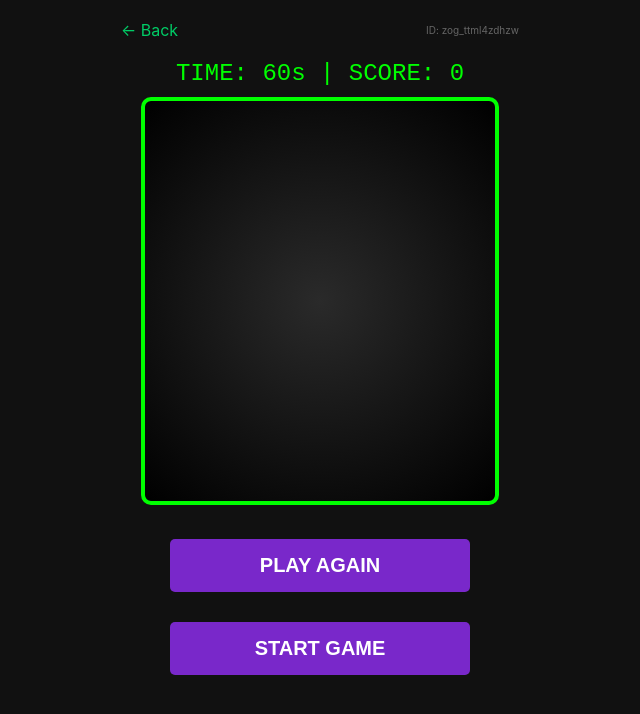
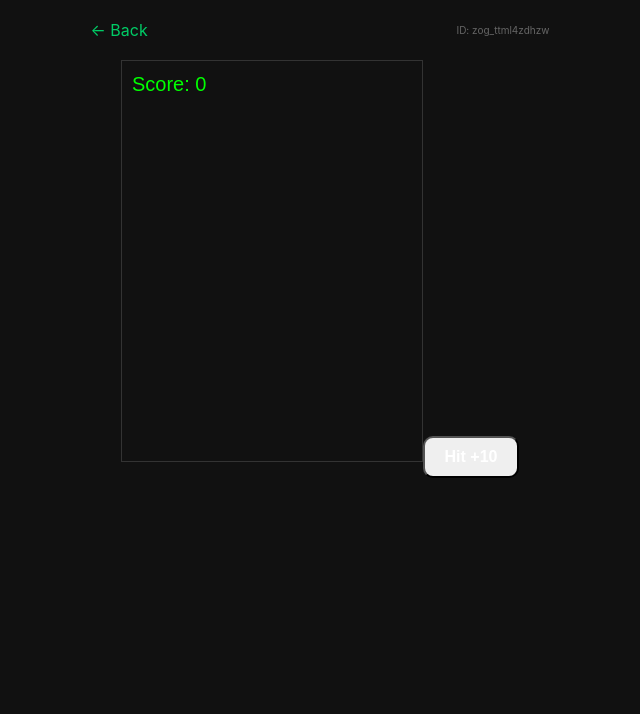
Before and after one commit to theRunnerz/zog-alpha, a Next.js app: page /play in a window 1280 px wide. Shown: the top 714 px of the page, without its empty margins (340-980 px from the left). Built offline with nearby package versions, Linux system fonts and the light colour scheme.

Commit message:
Day 2 Complete

```diff
--- a/components/GameCanvas.js
+++ b/components/GameCanvas.js
@@ -1,108 +1,33 @@
-import { useEffect, useRef, useState } from 'react';
-import { getSessionId } from '../lib/session';
-
-// --- Emoji drawing helper ---
-const drawAlien = (ctx, x, y, radius) => {
-  ctx.font = `${radius * 2}px Arial`;
-  ctx.textAlign = 'center';
-  ctx.textBaseline = 'middle';
-  ctx.fillText('👾', x, y);
-};
+import { useState, useEffect, useRef } from "react";
 
 export default function GameCanvas({ targetScore }) {
   const canvasRef = useRef(null);
-  const [isPlaying, setIsPlaying] = useState(false);
   const [score, setScore] = useState(0);
-  const [timeLeft, setTimeLeft] = useState(60);
-  const [roast, setRoast] = useState('');
+  const [gameOver, setGameOver] = useState(false);
+  const [roast, setRoast] = useState("");          // ✅ Store AI roast
   const [loadingRoast, setLoadingRoast] = useState(false);
-  const [shareLink, setShareLink] = useState(null); // NEW: store share URL
 
-  // Game state
-  const gameState = useRef({
-    target: { x: 150, y: 150, radius: 25, vx: 2, vy: 2 },
-    width: 0,
-    height: 0
-  });
-
-  // 1. Game loop
-  useEffect(() => {
-    const canvas = canvasRef.current;
-    const ctx = canvas.getContext('2d');
-    let animationFrameId;
-
-    const render = () => {
-      if (!isPlaying) return;
-
-      const { width, height, target } = gameState.current;
-
-      // Update Physics
-      target.x += target.vx;
-      target.y += target.vy;
-
-      // Bounce
-      if (target.x + target.radius > width || target.x - target.radius < 0) target.vx *= -1;
-      if (target.y + target.radius > height || target.y - target.radius < 0) target.vy *= -1;
-
-      // Draw
-      ctx.clearRect(0, 0, width, height);
-      drawAlien(ctx, target.x, target.y, target.radius);
-
-      animationFrameId = window.requestAnimationFrame(render);
-    };
-
-    if (isPlaying) {
-      gameState.current.width = canvas.width;
-      gameState.current.height = canvas.height;
-      render();
-    }
-
-    return () => window.cancelAnimationFrame(animationFrameId);
-  }, [isPlaying]);
-
-  // 2. Timer
-  useEffect(() => {
-    let timerId;
-    if (isPlaying && timeLeft > 0) {
-      timerId = setInterval(() => setTimeLeft(t => t - 1), 1000);
-    } else if (timeLeft === 0 && isPlaying) {
-      endGame();
-    }
-    return () => clearInterval(timerId);
-  }, [isPlaying, timeLeft]);
-
-  // 3. Start & end game
-  const startGame = () => {
-    setScore(0);
-    setTimeLeft(60);
-    setIsPlaying(true);
-    setShareLink(null); // Reset share link on new game
+  // Example game logic
+  const incrementScore = () => {
+    if (!gameOver) setScore(prev => prev + 10);
   };
 
   const endGame = async () => {
-    setIsPlaying(false);
+    setGameOver(true);
     setLoadingRoast(true);
-    const sid = getSessionId();
 
-// AI Roast
     try {
-  const aiRes = await fetch('/api/roast', {
-    method: 'POST',
-    headers: { 'Content-Type': 'application/json' },
-    body: JSON.stringify({
-      score,
-      won: targetScore && score > targetScore
-    })
+      // Call our roast API
+      const aiRes = await fetch("/api/roast", {
+        method: "POST",
+        headers: { "Content-Type": "application/json" },
+        body: JSON.stringify({ score, won: targetScore && score > targetScore })
       });
 
       const aiData = await aiRes.json();
       console.log("ROAST PAYLOAD:", aiData);
 
-  if (aiData?.roast) {
-    setRoast(aiData.roast);
-  } else {
-    setRoast("Coach Zog lost his whistle 🥴");
-  }
+      setRoast(aiData.roast || "Coach Zog lost his whistle 🫠");
 
     } catch (err) {
       console.error("AI Roast Error:", err);
@@ -110,128 +35,78 @@ try {
     }
 
     setLoadingRoast(false);
-
-    // Save score
-    try {
-      await fetch('/api/score', {
-        method: 'POST',
-        headers: { 'Content-Type': 'application/json' },
-        body: JSON.stringify({ sessionId: sid, score })
-      });
-    } catch {}
-
-    // Set share URL
-    const shareUrl = `${window.location.origin}/play?target=${score}&challenger=${sid}`;
-    setShareLink(shareUrl);
   };
 
-  // 4. Handle clicks/touches
-  const handleInput = (clientX, clientY) => {
-    if (!isPlaying) return;
+  const handleShare = async () => {
+    if (!navigator.share) {
+      alert("Sharing not supported on this device.");
+      return;
+    }
 
-    const rect = canvasRef.current.getBoundingClientRect();
-    const x = clientX - rect.left;
-    const y = clientY - rect.top;
-    const { x: tx, y: ty, radius } = gameState.current.target;
-
-    const dist = Math.hypot(x - tx, y - ty);
-
-    if (dist < radius) {
-      setScore(s => s + 10);
-      gameState.current.target.x = Math.random() * (gameState.current.width - 50) + 25;
-      gameState.current.target.y = Math.random() * (gameState.current.height - 50) + 25;
-      gameState.current.target.vx *= 1.1;
-      gameState.current.target.vy *= 1.1;
+    if (confirm(`Your score: ${score}\nShare challenge?`)) {
+      try {
+        await navigator.share({
+          title: "Beat my Zog Score!",
+          text: `I scored ${score} on Zogs. Can you beat me?`,
+          url: window.location.href
+        });
+      } catch (err) {
+        console.error("Share failed:", err);
+      }
     }
   };
 
-  const onMouseDown = e => handleInput(e.clientX, e.clientY);
-  const onTouchStart = e => {
-    e.preventDefault();
-    const touch = e.touches[0];
-    handleInput(touch.clientX, touch.clientY);
+  const handlePlayAgain = () => {
+    setScore(0);
+    setGameOver(false);
+    setRoast("");
   };
 
-  // Button styles
-  const btnStyle = {
-    padding: '15px 40px',
-    fontSize: '20px',
-    background: '#7928CA',
-    color: 'white',
-    border: 'none',
-    borderRadius: '5px',
-    cursor: 'pointer',
-    marginTop: '10px',
-    width: '100%',
-    maxWidth: '300px'
-  };
-
-  const shareBtnStyle = {
-    ...btnStyle,
-    background: '#0f0',
-    color: '#000'
-  };
+  // Example canvas drawing (replace with your real game)
+  useEffect(() => {
+    const canvas = canvasRef.current;
+    if (!canvas) return;
+    const ctx = canvas.getContext("2d");
+    ctx.clearRect(0, 0, canvas.width, canvas.height);
+    ctx.fillStyle = "#0f0";
+    ctx.font = "20px Arial";
+    ctx.fillText(`Score: ${score}`, 10, 30);
+  }, [score]);
 
   return (
-    <div style={{ textAlign: 'center', marginTop: '20px' }}>
-      <div style={{ marginBottom: '10px', fontSize: '24px', fontFamily: 'monospace', color: '#0f0' }}>
-        TIME: {timeLeft}s | SCORE: {score}
+    <div style={{ padding: "10px", textAlign: "center" }}>
+      <canvas ref={canvasRef} width={300} height={400} style={{ border: "1px solid #333" }} />
+
+      {!gameOver && (
+        <button
+          onClick={incrementScore}
+          style={{ marginTop: "10px", padding: "10px 20px", fontSize: "16px", borderRadius: "10px" }}
+        >
+          Hit +10
+        </button>
+      )}
+
+      {gameOver && (
+        <div style={{ marginTop: "20px" }}>
+          <div style={{ minHeight: "40px", fontSize: "16px", marginBottom: "10px" }}>
+            {loadingRoast ? "Coach Zog is thinking..." : roast}
           </div>
 
-      <canvas
-        ref={canvasRef}
-        width={350}
-        height={400}
-        onMouseDown={onMouseDown}
-        onTouchStart={onTouchStart}
-        style={{
-          background: 'radial-gradient(circle, #2a2a2a 0%, #000 100%)',
-          border: '4px solid #0f0',
-          borderRadius: '10px',
-          cursor: 'crosshair',
-          touchAction: 'none'
-        }}
-      />
+          <div style={{ display: "flex", justifyContent: "center", gap: "10px", flexWrap: "wrap" }}>
+            <button
+              onClick={handlePlayAgain}
+              style={{ padding: "10px 20px", fontSize: "16px", borderRadius: "10px", flex: "1 1 40%" }}
+            >
+              Play Again
+            </button>
 
-      {!isPlaying && (
-        <div style={{ marginTop: '20px', display: 'flex', flexDirection: 'column', alignItems: 'center', gap: '10px' }}>
-          {score > 0 && (
-            <div style={{ padding: '15px', border: '1px dashed #0f0', maxWidth: '350px' }}>
-              <h3 style={{ margin: 0, color: '#0f0' }}>👽 COACH ZOG SAYS:</h3>
-              {loadingRoast ? (
-                <p style={{ fontStyle: 'italic', color: '#888' }}>Analyzing tape...</p>
-              ) : (
-                <p style={{ fontSize: '18px', fontWeight: 'bold' }}>"{roast}"</p>
-              )}
+            <button
+              onClick={handleShare}
+              style={{ padding: "10px 20px", fontSize: "16px", borderRadius: "10px", flex: "1 1 40%" }}
+            >
+              Share Score
+            </button>
           </div>
-          )}
-
-          <button onClick={startGame} style={btnStyle}>PLAY AGAIN</button>
-
-          {shareLink && (
-            <button
-              onClick={() => {
-                if (navigator.share) {
-                  navigator.share({
-                    title: 'Beat my Zog Score!',
-                    text: `I scored ${score} on Zogs. Can you beat me?`,
-                    url: shareLink
-                  }).catch(console.error);
-                } else {
-                  alert(`Share this link: ${shareLink}`);
-                }
-              }}
-              style={shareBtnStyle}
-            >
-              SHARE SCORE
-            </button>
-          )}
-        </div>
-      )}
-
-      {!isPlaying && score === 0 && (
-        <div style={{ marginTop: '20px' }}>
-          <button onClick={startGame} style={btnStyle}>START GAME</button>
         </div>
       )}
     </div>
--- a/data/scores.json
+++ b/data/scores.json
@@ -148,5 +148,11 @@
     "sessionId": "zog_kalpk3oeqm",
     "score": 140,
     "date": "2026-01-26T07:06:03.059Z"
+  },
+  {
+    "id": 1769412309111,
+    "sessionId": "zog_kalpk3oeqm",
+    "score": 110,
+    "date": "2026-01-26T07:25:09.111Z"
   }
 ]
--- a/pages/api/roast.js
+++ b/pages/api/roast.js
@@ -1,43 +1,36 @@
-// pages/api/roast.js
 import { GoogleGenerativeAI } from "@google/generative-ai";
 
 const ai = new GoogleGenerativeAI(process.env.GEMINI_API_KEY);
 
 export default async function handler(req, res) {
-  if (req.method !== 'POST') {
-    return res.status(405).json({ error: 'Method not allowed' });
-  }
+  if (req.method !== "POST") return res.status(405).end();
 
   const { score, won } = req.body;
 
-  // Create a fun prompt for Coach Zog
-  const prompt = `
-You are Coach Zog, an alien football coach. You speak in 1-2 sentence humorous, slightly sarcastic roasts for players after a game.
-Do NOT use placeholder text. Be funny, creative, and encouraging.
-
+  try {
+    const prompt = `
+You are Coach Zog, an alien football coach. Give a funny, 1-2 sentence roast after a game.
 Player scored ${score} points.
 ${won ? "They won the game!" : "They lost the game."}
-
-Write ONLY the roast text. Do not say anything else.
+Write ONLY the roast text. Do not include placeholder text.
 `;
 
-
-  try {
-    const model = ai.model("models/chat-bison-001");
-
-    const response = await model.chat({
+    // ✅ Correct way to call chat-bison
+    const response = await ai.chat({
+      model: "chat-bison-001",
       messages: [
-        { role: "system", content: "You are Coach Zog, an alien football coach." },
+        { role: "system", content: "You are Coach Zog, an alien football coach who roasts players humorously in 1-2 sentences." },
         { role: "user", content: prompt }
-      ]
+      ],
     });
 
-    // Extract text
-    const roastText = response?.candidates?.[0]?.content || "Coach Zog lost his whistle 🫠";
+    // Gemini chat responses are in candidates[0].content
+    const roast = response.candidates?.[0]?.content || "Coach Zog lost his whistle 🫠";
 
-    return res.status(200).json({ roast: roastText });
+    res.status(200).json({ roast });
+
   } catch (err) {
     console.error("AI Roast Error:", err);
-    return res.status(200).json({ roast: "Coach Zog is on a coffee break ☕" });
+    res.status(500).json({ roast: "Coach Zog is on a coffee break ☕" });
   }
 }
```
Lines whose indentation alone changed are shown as unchanged.
